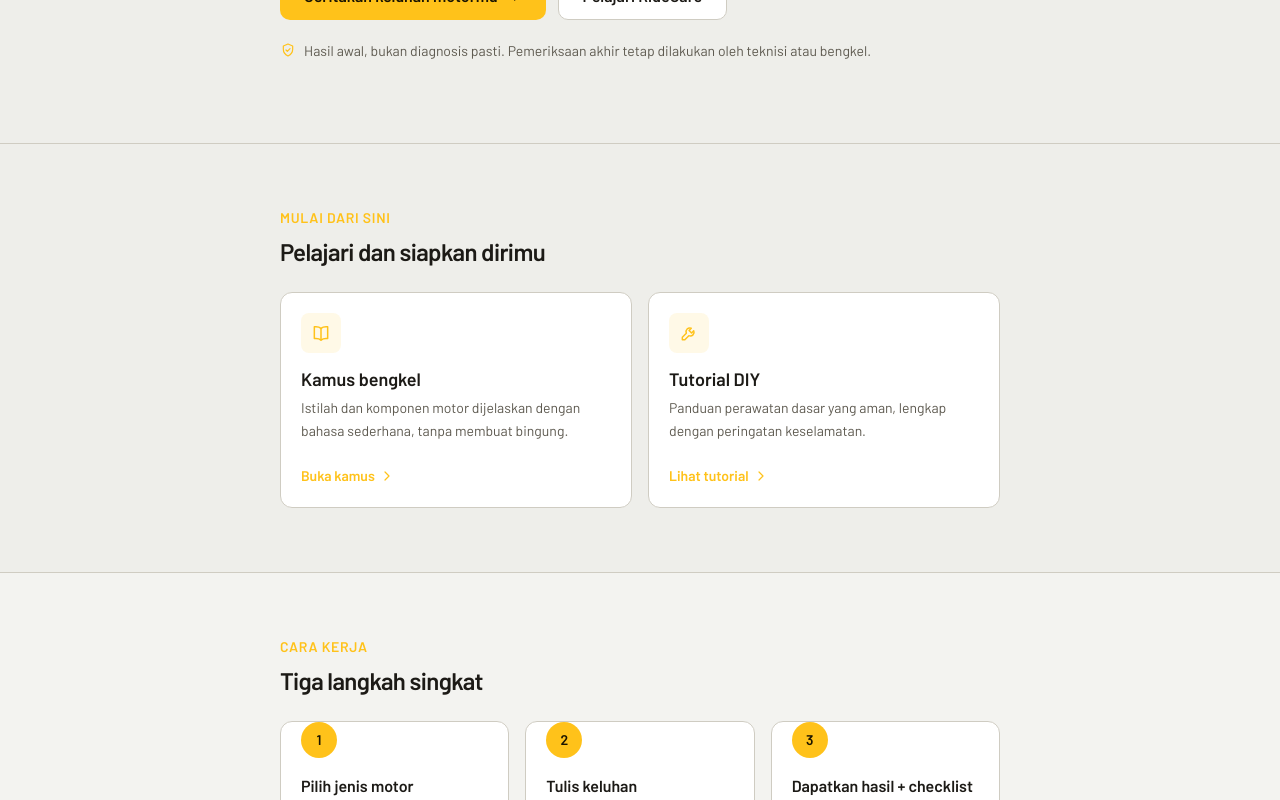
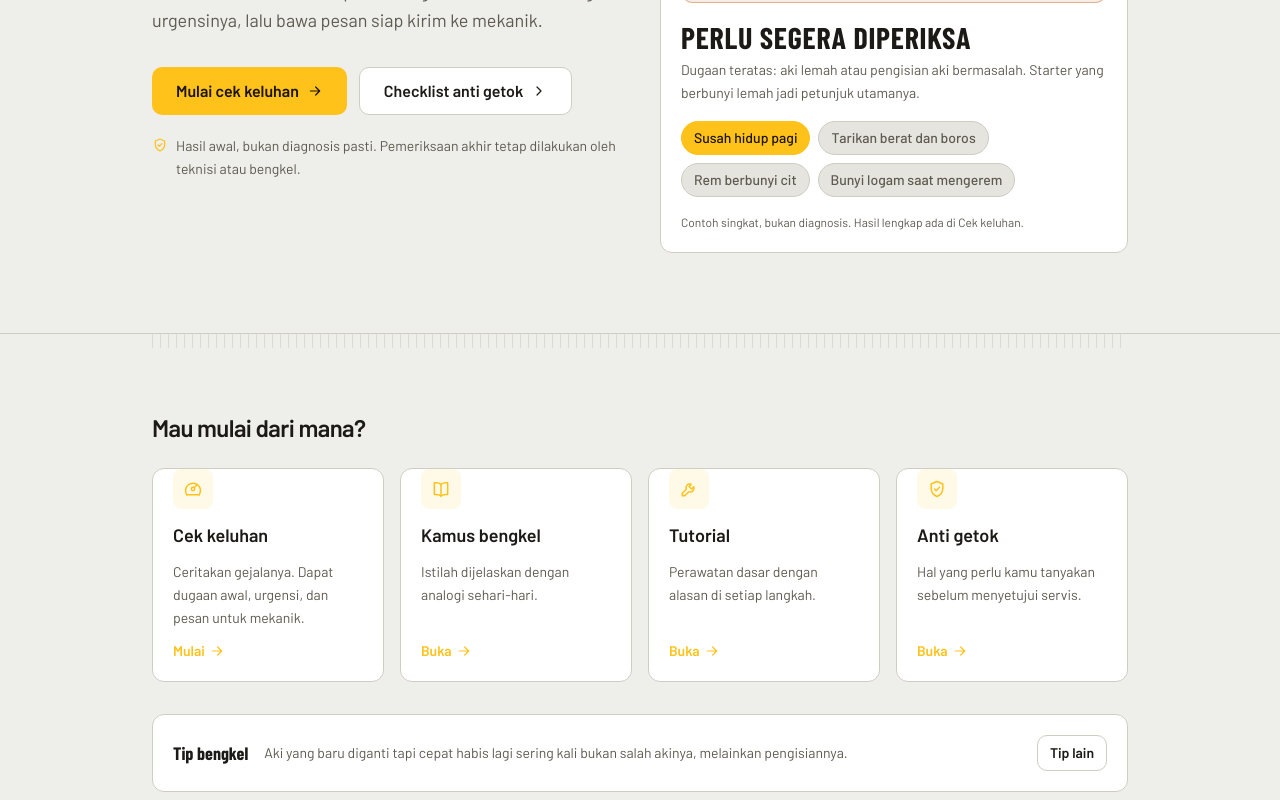
Before and after one commit to ahmadalfarisireal/RideCare, a Next.js app: page / in a window 1280 px wide. Shown: the part 440-1240 px from the top of the page. Built offline with nearby package versions, Linux system fonts and the light colour scheme.

Commit message:
feat: beranda contoh keluhan ala prototipe

```diff
--- a/src/app/page.tsx
+++ b/src/app/page.tsx
@@ -1,14 +1,11 @@
 import Link from "next/link";
 
-import { Badge } from "@/components/ui/badge";
+import {
+  HomeSamplesPanel,
+  HomeTipsPanel,
+} from "@/components/home/home-samples-panel";
 import { buttonVariants } from "@/components/ui/button";
-import {
-  Card,
-  CardContent,
-  CardDescription,
-  CardHeader,
-  CardTitle,
-} from "@/components/ui/card";
+import { Card, CardContent } from "@/components/ui/card";
 import {
   AlertTriangleIcon,
   ArrowRightIcon,
@@ -20,42 +17,36 @@ import {
 } from "@/components/ui/icons";
 import { SAFETY_CATEGORIES_TEXT } from "@/lib/constants";
 
-const quickLinks = [
+const routeCards = [
+  {
+    href: "/keluhan",
+    title: "Cek keluhan",
+    description:
+      "Ceritakan gejalanya. Dapat dugaan awal, urgensi, dan pesan untuk mekanik.",
+    cta: "Mulai",
+    icon: GaugeIcon,
+  },
   {
     href: "/kamus",
     title: "Kamus bengkel",
-    description:
-      "Istilah dan komponen motor dijelaskan dengan bahasa sederhana, tanpa membuat bingung.",
-    cta: "Buka kamus",
+    description: "Istilah dijelaskan dengan analogi sehari-hari.",
+    cta: "Buka",
     icon: BookOpenIcon,
   },
   {
     href: "/tutorial",
-    title: "Tutorial DIY",
-    description:
-      "Panduan perawatan dasar yang aman, lengkap dengan peringatan keselamatan.",
-    cta: "Lihat tutorial",
+    title: "Tutorial",
+    description: "Perawatan dasar dengan alasan di setiap langkah.",
+    cta: "Buka",
     icon: WrenchIcon,
   },
-] as const;
-
-const steps = [
   {
-    number: "1",
-    title: "Pilih jenis motor",
-    description: "Bebek, matik, sport, atau motor listrik.",
-  },
-  {
-    number: "2",
-    title: "Tulis keluhan",
+    href: "/checklist",
+    title: "Anti getok",
     description:
-      "Ceritakan dengan bahasa sehari-hari. Tidak perlu hafal istilah bengkel.",
-  },
-  {
-    number: "3",
-    title: "Dapatkan hasil + checklist",
-    description:
-      "Lihat kemungkinan penyebab, komponen yang diperiksa, dan pertanyaan untuk mekanik.",
+      "Hal yang perlu kamu tanyakan sebelum menyetujui servis.",
+    cta: "Buka",
+    icon: ShieldIcon,
   },
 ] as const;
 
@@ -67,16 +58,18 @@ export default function HomePage() {
           aria-hidden="true"
           className="pointer-events-none absolute -top-24 left-1/2 h-64 w-[36rem] -translate-x-1/2 rounded-full bg-accent/10 blur-3xl"
         />
-        <div className="relative mx-auto w-full max-w-3xl px-4 pb-14 pt-14 sm:px-6 sm:pb-20 sm:pt-20">
-          <Badge variant="accent">Gratis · Tanpa akun</Badge>
+        <div className="relative mx-auto grid w-full max-w-5xl gap-10 px-4 pb-14 pt-14 sm:px-6 sm:pb-20 sm:pt-20 lg:grid-cols-2 lg:items-center">
+          <div>
+            <p className="font-mono text-xs uppercase tracking-[0.08em] text-accent">
+              Servis motor tanpa tebak-tebakan
+            </p>
             <h1 className="mt-5 text-4xl font-bold leading-tight tracking-tight sm:text-5xl">
               Pahami motormu,{" "}
               <span className="text-accent">hindari digetok.</span>
             </h1>
             <p className="mt-5 max-w-xl text-base leading-relaxed text-muted sm:text-lg">
-            Susun keluhan sebelum ke bengkel. RideCare membantu kamu menjelaskan
-            gejala, memahami kemungkinan penyebab, dan datang dengan pertanyaan
-            yang jelas.
+              Ceritakan keluhanmu, dapatkan dugaan awal beserta tingkat
+              urgensinya, lalu bawa pesan siap kirim ke mekanik.
             </p>
 
             <div className="mt-8 flex flex-col gap-3 sm:flex-row">
@@ -87,59 +80,59 @@ export default function HomePage() {
                   className: "w-full sm:w-auto",
                 })}
               >
-              Ceritakan keluhan motormu
+                Mulai cek keluhan
                 <ArrowRightIcon className="size-4" />
               </Link>
               <Link
-              href="/tentang"
+                href="/checklist"
                 className={buttonVariants({
                   variant: "secondary",
                   size: "lg",
                   className: "w-full sm:w-auto",
                 })}
               >
-              Pelajari RideCare
+                Checklist anti getok
+                <ChevronRightIcon className="size-4" />
               </Link>
             </div>
 
             <p className="mt-5 flex items-start gap-2 text-sm leading-relaxed text-muted">
               <ShieldIcon className="mt-0.5 size-4 shrink-0 text-accent" />
-            Hasil awal, bukan diagnosis pasti. Pemeriksaan akhir tetap dilakukan
-            oleh teknisi atau bengkel.
+              Hasil awal, bukan diagnosis pasti. Pemeriksaan akhir tetap
+              dilakukan oleh teknisi atau bengkel.
             </p>
+          </div>
+
+          <HomeSamplesPanel />
         </div>
       </section>
 
-      <section className="mx-auto w-full max-w-3xl px-4 py-12 sm:px-6 sm:py-16">
-        <div className="flex items-end justify-between gap-4">
-          <div>
-            <p className="text-sm font-semibold uppercase tracking-wider text-accent">
-              Mulai dari sini
-            </p>
-            <h2 className="mt-2 text-2xl font-bold tracking-tight">
-              Pelajari dan siapkan dirimu
-            </h2>
-          </div>
+      <div className="mx-auto w-full max-w-5xl px-4 sm:px-6">
+        <div className="ticks" aria-hidden="true" />
       </div>
 
-        <div className="mt-6 grid gap-4 sm:grid-cols-2">
-          {quickLinks.map((item) => {
+      <section className="mx-auto w-full max-w-5xl px-4 py-12 sm:px-6 sm:py-16">
+        <h2 className="text-2xl font-bold tracking-tight">
+          Mau mulai dari mana?
+        </h2>
+        <div className="mt-6 grid gap-4 sm:grid-cols-2 lg:grid-cols-4">
+          {routeCards.map((item) => {
             const Icon = item.icon;
 
             return (
               <Link key={item.href} href={item.href} className="group">
                 <Card className="h-full transition-colors group-hover:border-accent/50">
-                  <CardHeader>
+                  <CardContent className="flex h-full flex-col gap-3 p-5">
                     <span className="grid size-10 place-items-center rounded-lg bg-accent/10 text-accent">
                       <Icon className="size-5" />
                     </span>
-                    <CardTitle className="mt-2">{item.title}</CardTitle>
-                    <CardDescription>{item.description}</CardDescription>
-                  </CardHeader>
-                  <CardContent>
-                    <span className="inline-flex items-center gap-1 text-sm font-semibold text-accent">
+                    <h3 className="text-lg font-bold">{item.title}</h3>
+                    <p className="text-sm leading-relaxed text-muted">
+                      {item.description}
+                    </p>
+                    <span className="mt-auto inline-flex items-center gap-1 text-sm font-semibold text-accent">
                       {item.cta}
-                      <ChevronRightIcon className="size-4 transition-transform group-hover:translate-x-0.5" />
+                      <ArrowRightIcon className="size-4 transition-transform group-hover:translate-x-0.5" />
                     </span>
                   </CardContent>
                 </Card>
@@ -147,38 +140,10 @@ export default function HomePage() {
             );
           })}
         </div>
+        <HomeTipsPanel />
       </section>
 
-      <section className="border-y border-border bg-surface/30">
-        <div className="mx-auto w-full max-w-3xl px-4 py-12 sm:px-6 sm:py-16">
-          <p className="text-sm font-semibold uppercase tracking-wider text-accent">
-            Cara kerja
-          </p>
-          <h2 className="mt-2 text-2xl font-bold tracking-tight">
-            Tiga langkah singkat
-          </h2>
-
-          <div className="mt-6 grid gap-4 sm:grid-cols-3">
-            {steps.map((step) => (
-              <Card key={step.number}>
-                <CardContent className="p-5">
-                  <span className="grid size-9 place-items-center rounded-full bg-accent text-sm font-bold text-accent-ink">
-                    {step.number}
-                  </span>
-                  <h3 className="mt-4 text-base font-semibold">
-                    {step.title}
-                  </h3>
-                  <p className="mt-1.5 text-sm leading-relaxed text-muted">
-                    {step.description}
-                  </p>
-                </CardContent>
-              </Card>
-            ))}
-          </div>
-        </div>
-      </section>
-
-      <section className="mx-auto w-full max-w-3xl px-4 py-12 sm:px-6 sm:py-16">
+      <section className="mx-auto w-full max-w-5xl px-4 pb-16 sm:px-6">
         <Card className="border-warning/30 bg-warning/5">
           <CardContent className="flex flex-col gap-4 p-6 sm:flex-row sm:items-start">
             <span className="grid size-11 shrink-0 place-items-center rounded-lg bg-warning/10 text-warning">
--- /dev/null
+++ b/src/components/home/home-samples-panel.tsx
@@ -0,0 +1,108 @@
+"use client";
+
+import { useState } from "react";
+
+import { UrgencyGauge } from "@/components/result/urgency-gauge";
+import { buttonVariants } from "@/components/ui/button";
+import { Card, CardContent } from "@/components/ui/card";
+import { getHomeSample, HOME_SAMPLES, HOME_TIPS } from "@/data/ui/home-samples";
+import { getUrgencyCopy } from "@/data/ui/urgency-copy";
+import { cn } from "@/lib/utils";
+
+export function HomeSamplesView({
+  selectedIndex,
+  onSelectSample,
+}: {
+  selectedIndex: number;
+  onSelectSample?: (index: number) => void;
+}) {
+  const sample = getHomeSample(selectedIndex);
+  const title = getUrgencyCopy(sample.level).label;
+
+  return (
+    <Card className="h-full">
+      <CardContent className="space-y-4 p-5">
+        <p className="font-mono text-xs uppercase tracking-[0.08em] text-muted">
+          Coba contoh
+        </p>
+        <UrgencyGauge urgency={sample.level} className="home-gauge-sweep" />
+        <div aria-live="polite" className="space-y-1">
+          <h2 className="font-display text-3xl font-bold uppercase tracking-wide">
+            {title}
+          </h2>
+          <p className="text-sm leading-relaxed text-muted">{sample.teaser}</p>
+        </div>
+        <div className="flex flex-wrap gap-2" role="group" aria-label="Contoh keluhan">
+          {HOME_SAMPLES.map((item, index) => (
+            <button
+              key={item.label}
+              type="button"
+              aria-pressed={index === selectedIndex}
+              onClick={() => onSelectSample?.(index)}
+              className={cn(
+                "rounded-full border px-3 py-1.5 text-sm font-medium transition-colors focus-visible:outline-none focus-visible:ring-2 focus-visible:ring-accent",
+                index === selectedIndex
+                  ? "border-accent bg-accent text-accent-ink"
+                  : "border-border bg-surface-2 text-muted hover:border-accent/60 hover:text-foreground",
+              )}
+            >
+              {item.label}
+            </button>
+          ))}
+        </div>
+        <p className="text-xs leading-relaxed text-muted">
+          Contoh singkat, bukan diagnosis. Hasil lengkap ada di Cek keluhan.
+        </p>
+      </CardContent>
+    </Card>
+  );
+}
+
+export function HomeSamplesPanel() {
+  const [selectedIndex, setSelectedIndex] = useState(0);
+
+  return (
+    <HomeSamplesView
+      selectedIndex={selectedIndex}
+      onSelectSample={setSelectedIndex}
+    />
+  );
+}
+
+export function TipBoxView({
+  tipIndex,
+  onNextTip,
+}: {
+  tipIndex: number;
+  onNextTip?: () => void;
+}) {
+  const tip =
+    HOME_TIPS[((tipIndex % HOME_TIPS.length) + HOME_TIPS.length) % HOME_TIPS.length];
+
+  return (
+    <section className="mt-8 flex flex-wrap items-center gap-4 rounded-xl border border-border bg-surface p-5">
+      <p className="font-display text-lg font-bold">Tip bengkel</p>
+      <p aria-live="polite" className="min-w-0 flex-1 text-sm leading-relaxed text-muted">
+        {tip}
+      </p>
+      <button
+        type="button"
+        onClick={onNextTip}
+        className={cn(buttonVariants({ variant: "secondary", size: "sm" }), "shrink-0")}
+      >
+        Tip lain
+      </button>
+    </section>
+  );
+}
+
+export function HomeTipsPanel() {
+  const [tipIndex, setTipIndex] = useState(0);
+
+  return (
+    <TipBoxView
+      tipIndex={tipIndex}
+      onNextTip={() => setTipIndex((index) => index + 1)}
+    />
+  );
+}
--- /dev/null
+++ b/src/data/ui/home-samples.ts
@@ -0,0 +1,51 @@
+import type { Urgency } from "@/lib/complaint-engine";
+
+export interface HomeSample {
+  label: string;
+  level: Urgency;
+  teaser: string;
+}
+
+export const HOME_SAMPLES: HomeSample[] = [
+  {
+    label: "Susah hidup pagi",
+    level: "perlu_segera_diperiksa",
+    teaser:
+      "Dugaan teratas: aki lemah atau pengisian aki bermasalah. Starter yang berbunyi lemah jadi petunjuk utamanya.",
+  },
+  {
+    label: "Tarikan berat dan boros",
+    level: "aman_ditunda",
+    teaser:
+      "Dugaan teratas: filter udara kotor atau busi aus. Keduanya perawatan rutin, jadi masih aman ditunda sebentar.",
+  },
+  {
+    label: "Rem berbunyi cit",
+    level: "perlu_segera_diperiksa",
+    teaser:
+      "Dugaan teratas: kampas rem tipis atau kotor. Rem selalu diserahkan ke bengkel, tanpa bongkar sendiri.",
+  },
+  {
+    label: "Bunyi logam saat mengerem",
+    level: "jangan_dikendarai",
+    teaser:
+      "Berhenti dulu. Bunyi logam bergesek bisa berarti kampas sudah habis, jadi motor sebaiknya tidak dikendarai.",
+  },
+];
+
+export const HOME_TIPS = [
+  "Aki yang baru diganti tapi cepat habis lagi sering kali bukan salah akinya, melainkan pengisiannya.",
+  "Busi dan filter udara termasuk penyebab brebet yang paling sering, dan keduanya masuk perawatan rutin.",
+  "Mati hanya saat berhenti biasanya berkaitan dengan putaran idle, bukan dengan tenaga saat berjalan.",
+  "Bunyi cit tipis tidak selalu berarti rem rusak, tetapi bunyi logam kasar selalu perlu pemeriksaan segera.",
+  "Pada motor matik, getar saat mulai jalan sering kali berasal dari area CVT.",
+  "Lampu yang redup saat idle lalu terang saat gas ditarik bisa jadi tanda pengisian aki kurang baik.",
+] as const;
+
+function wrapIndex(index: number, length: number): number {
+  return ((index % length) + length) % length;
+}
+
+export function getHomeSample(index: number): HomeSample {
+  return HOME_SAMPLES[wrapIndex(index, HOME_SAMPLES.length)];
+}
```
Also changed, not shown: 1 other file (tests, documents, lock files or other folders). Lines whose indentation alone changed are shown as unchanged.
